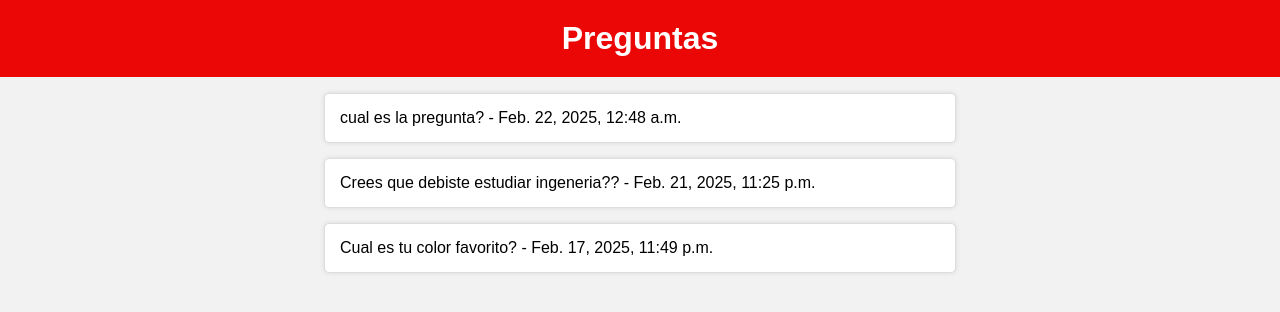
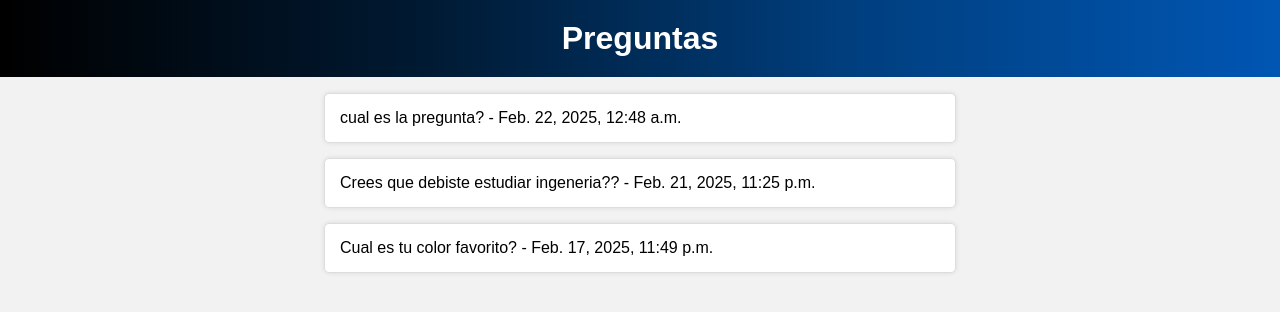
Before and after one commit to Danimart0/Web-II_Martinez_Creus, a Django app: page /polls/polls/ in a window 1280 px wide. Shown: the top 312 px of the page. Run offline with Django 5.2, Linux system fonts and the light colour scheme; data comes from the database, SQL or seed files in the repository.

Commit message:
color cambio
css cambio

```diff
--- a/app-modelo-clase/django-app-modelo/modelo_app/polls/Static/polls/css/styles.css
+++ b/app-modelo-clase/django-app-modelo/modelo_app/polls/Static/polls/css/styles.css
@@ -6,7 +6,7 @@ body {
 }
 
 h1 {
-    background-color: #ec0707;
+    background: linear-gradient(to right, #000000, #001a33, #003f7f, #0056b3);
     color: #fff;
     padding: 20px;
     text-align: center;
```
